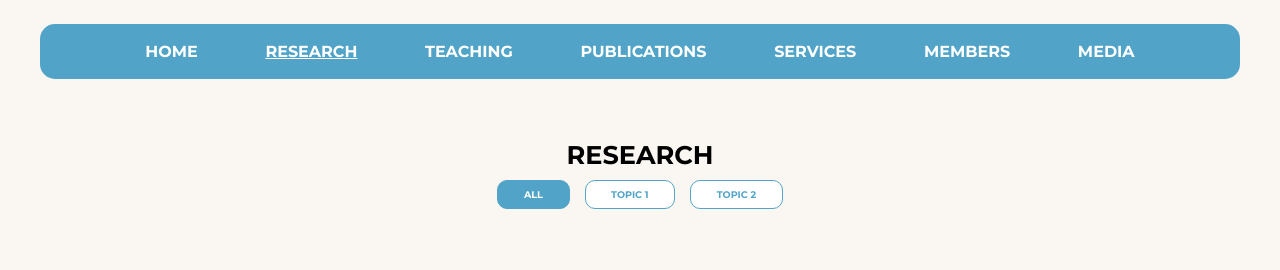
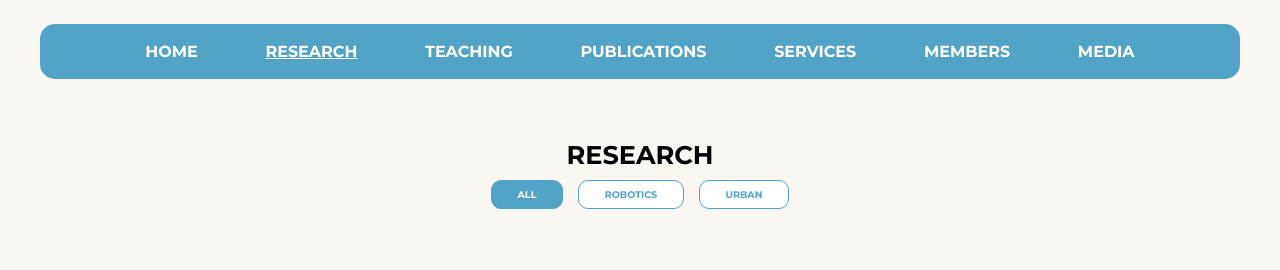
Before and after one commit to ProfNuru/researcher-web, a React (Vite) app: page /research in a window 1280 px wide. Shown: the top 270 px of the page. Built offline with nearby package versions, Linux system fonts and the light colour scheme; the HTML template or start-up script is replaced by a standard one.

Commit message:
research filter functionality

```diff
--- a/src/App.jsx
+++ b/src/App.jsx
@@ -2,6 +2,7 @@ import { useRoutes } from "react-router-dom";
 import Navbar from "./components/Navbar";
 import Footer from "./components/Footer";
 import { routes } from "../constants";
+import { StateProvider } from "./store/StateContext";
 import "./App.css";
 
 function App() {
@@ -13,6 +14,7 @@ function App() {
   );
 
   return (
+    <StateProvider>
       <div className="App">
         <div className="wrapper">
           <Navbar routes={routes} />
@@ -20,6 +22,7 @@ function App() {
         </div>
         <Footer />
       </div>
+    </StateProvider>
   );
 }
 
--- a/src/components/ResearchesList/index.jsx
+++ b/src/components/ResearchesList/index.jsx
@@ -1,10 +1,19 @@
+import { useStateContext } from "../../store/StateContext";
 import ResearchCard from "../ResearchCard";
 import "./ResearchesList.css";
 
 const ResearchesList = ({ researches }) => {
+  const { researchFilter } = useStateContext();
+  const filteredResearches =
+    researchFilter === "all"
+      ? researches
+      : researches.filter((research) =>
+          research.title.toLowerCase().includes(researchFilter)
+        );
+
   return (
     <div className="researches-list">
-      {researches.map((research, i) => (
+      {filteredResearches.map((research, i) => (
         <ResearchCard reverse={i % 2 === 1} key={i} research={research} />
       ))}
     </div>
--- a/src/components/ui/ToggleButtons/index.jsx
+++ b/src/components/ui/ToggleButtons/index.jsx
@@ -2,14 +2,20 @@ import { useEffect, useState } from "react";
 import Button from "../Button";
 import "./ToggleButtons.css";
 
-const ToggleButtons = ({ options }) => {
+const ToggleButtons = ({ options, updateValue, initialValue }) => {
   const [value, setValue] = useState("");
 
+  const changeValue = (v) => {
+    updateValue(initialValue.label, v);
+  };
+
   useEffect(() => {
-    if (options && options.length > 0) {
+    if (initialValue) {
+      setValue(initialValue.value);
+    } else if (options && options.length > 0) {
       setValue(options[0].value);
     }
-  }, [options]);
+  }, [options, initialValue]);
 
   return (
     <div className="toggle-buttons">
@@ -20,7 +26,7 @@ const ToggleButtons = ({ options }) => {
           toggler={true}
           active={value === option.value}
           link={`#${option.value}`}
-          fxn={() => setValue(option.value)}
+          fxn={() => changeValue(option.value)}
         />
       ))}
     </div>
--- a/src/pages/Research.jsx
+++ b/src/pages/Research.jsx
@@ -4,6 +4,7 @@ import Heading from "../components/Heading";
 import ResearchesList from "../components/ResearchesList";
 import ToggleButtons from "../components/ui/ToggleButtons";
 import IndividualResearchPage from "./IndividualResearchPage";
+import { useStateContext, useUpdateStateContext } from "../store/StateContext";
 
 const options = [
   {
@@ -11,19 +12,22 @@ const options = [
     value: "all",
   },
   {
-    label: "Topic 1",
-    value: "topic1",
+    label: "Robotics",
+    value: "robots",
   },
   {
-    label: "Topic 2",
-    value: "topic2",
+    label: "Urban",
+    value: "urban",
   },
 ];
 
 const Research = () => {
+  const toggleState = useStateContext();
+  const updateToggleState = useUpdateStateContext();
   const location = useLocation();
   const query = new URLSearchParams(location.search);
   const individualResearch = query.get("r");
+
   return individualResearch ? (
     <IndividualResearchPage researchName={individualResearch} />
   ) : (
@@ -39,7 +43,14 @@ const Research = () => {
         }}
       >
         <Heading title="research" center={true} />
-        <ToggleButtons options={options} />
+        <ToggleButtons
+          options={options}
+          initialValue={{
+            label: "researchFilter",
+            value: toggleState.researchFilter,
+          }}
+          updateValue={updateToggleState}
+        />
       </div>
 
       <ResearchesList researches={researches} />
--- /dev/null
+++ b/src/store/StateContext.jsx
@@ -0,0 +1,31 @@
+import { createContext, useContext, useState } from "react";
+const StateContext = createContext();
+const UpdateStateContext = createContext();
+
+export function useStateContext() {
+  return useContext(StateContext);
+}
+
+export function useUpdateStateContext() {
+  return useContext(UpdateStateContext);
+}
+
+export function StateProvider({ children }) {
+  const [state, setState] = useState({
+    researchFilter: "all",
+  });
+
+  function updateState(k, v) {
+    if (state[k]) {
+      setState((prev) => ({ ...prev, [k]: v }));
+    }
+  }
+
+  return (
+    <StateContext.Provider value={state}>
+      <UpdateStateContext.Provider value={updateState}>
+        {children}
+      </UpdateStateContext.Provider>
+    </StateContext.Provider>
+  );
+}
```
Lines whose indentation alone changed are shown as unchanged.
